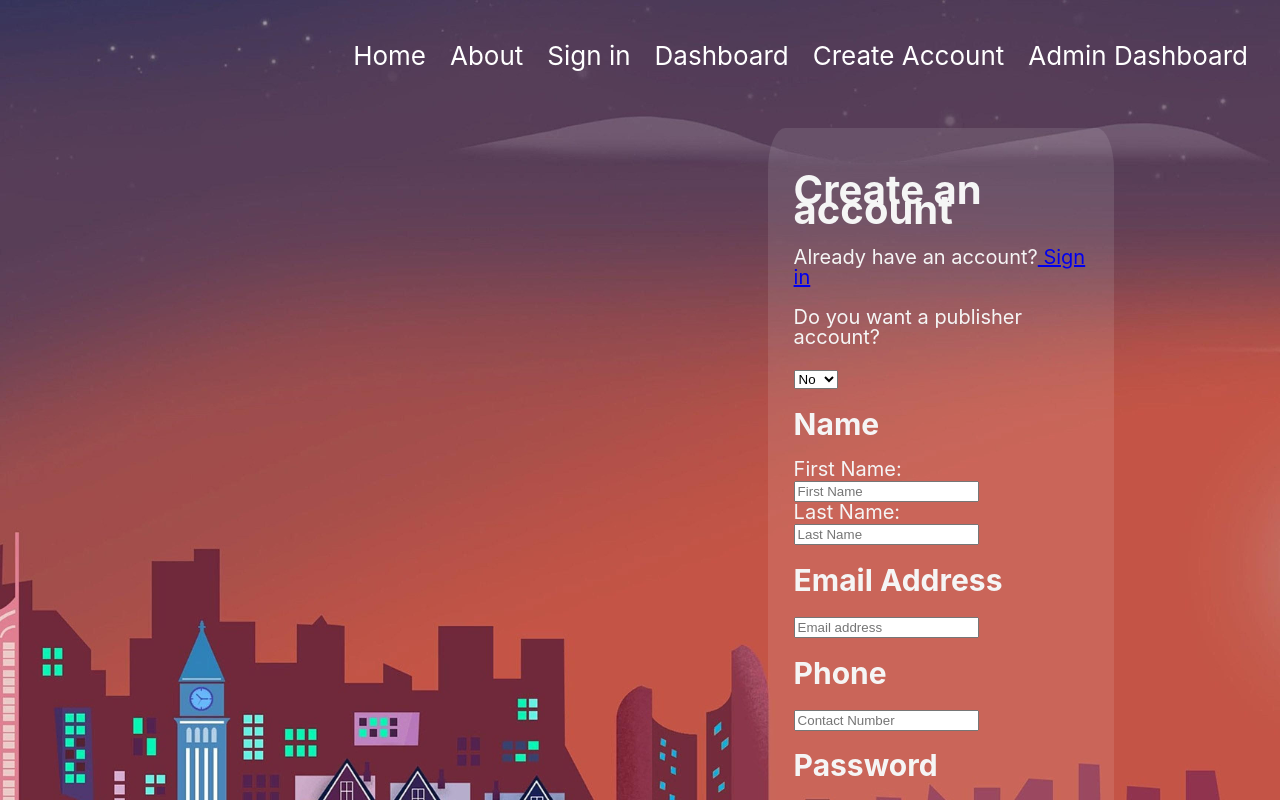
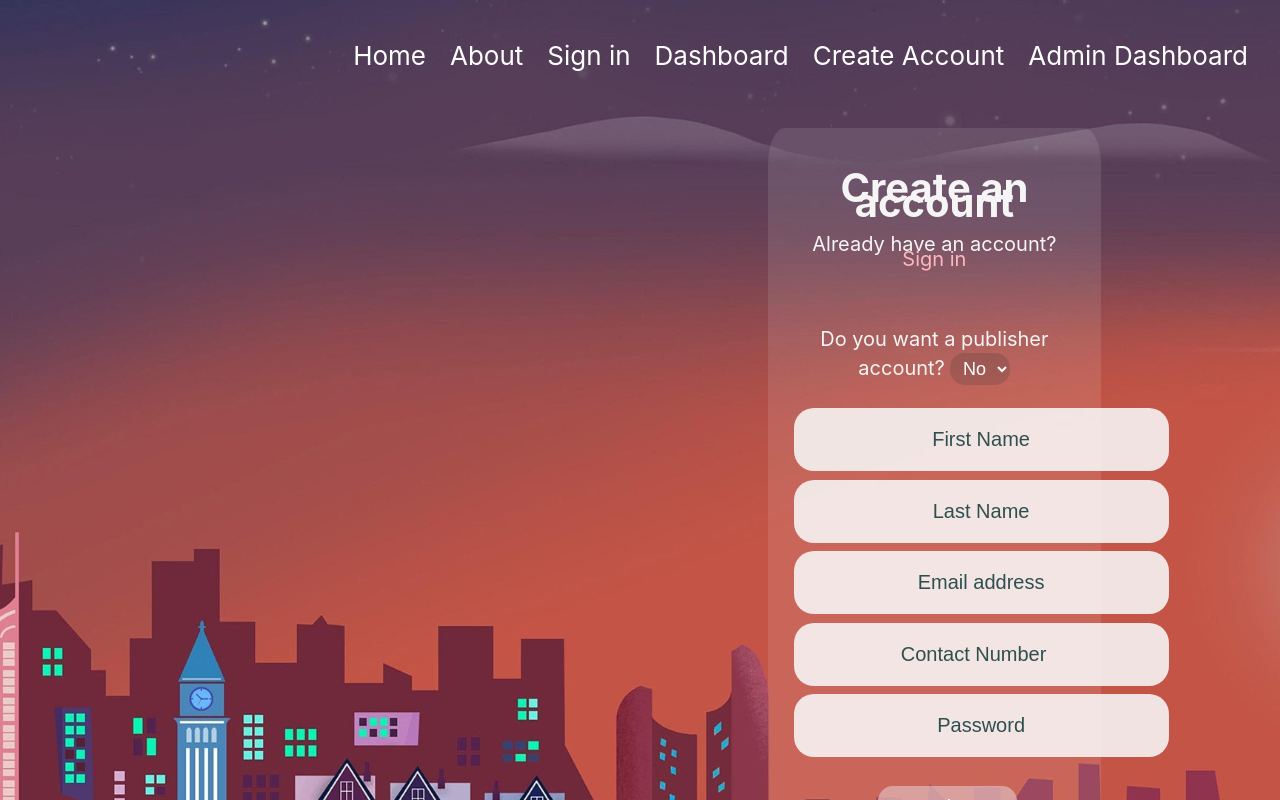
Before and after one commit to shwetamasrani/CustomEbook, a React (Create React App) app in the folder src/main/webapp/custom-ebook/: page /SignUp in a window 1280 px wide. Shown: the top 800 px of the page. Built offline with nearby package versions, Linux system fonts and the light colour scheme.

Commit message:
Front end fixed

```diff
--- a/src/main/webapp/custom-ebook/src/App.css
+++ b/src/main/webapp/custom-ebook/src/App.css
@@ -68,12 +68,12 @@ label.logo {
 }
 .Welcome .login{
   width: 30%;
-  padding: 10% 0 50% 70%;
   line-height: 10px;
 }
 .SignIn{
   color: whitesmoke;
   position: absolute;
+    text-align: center;
   margin: 10% 10% 0% 60%;
   font-size: 20px;
   width: 20%;
@@ -83,12 +83,16 @@ label.logo {
   border: 1px -o-highlight-border solid ;
   background-color: rgba(255, 255, 255,0.1);
 }
-.SignIn .register{
-  size: 20px;
-  align-items: center;
+.SignIn a{
+    color: lightpink;
+    text-decoration: none;
 }
-.SignIn .registerButton{
-  background-color: rgba(52, 52, 52, 0.2);
+.SignIn a:hover{
+    color: lavenderblush;
+}
+
+button{
+    background-color: rgba(222, 176, 176, 0.8);
     border: none;
     color: white;
     padding: 10px 32px;
@@ -96,21 +100,29 @@ label.logo {
     text-decoration: none;
     display: inline-block;
     font-size: 20px;
-  margin-top: 5%;
-  border-radius: 12px;
+    margin:5% 30% 0 30%;
+    border-radius: 15px;
 }
 
 .SignUp{
   color: whitesmoke;
   position: absolute;
-  margin: 10% 10% 0% 60%;
+    text-align: center;
+  margin: 10% 10% 0 60%;
   font-size: 20px;
-  width: 23%;
+  width: 22%;
   padding: 2%;
-  line-height: 20px;
+  line-height: 15px;
   border-radius: 5%;
   border: 1px -o-highlight-border solid ;
-  background-color: rgba(255, 255, 255,0.1);
+  background-color: rgba(255, 255, 255,0.1);;
+}
+.SignUp a{
+    text-decoration: none;
+    color: lightpink;
+}
+.SignUp a:hover{
+    color: hotpink;
 }
 
 
@@ -162,3 +174,31 @@ label.logo {
   border: 1px -o-highlight-border solid ;
   background-color: rgba(255, 255, 255,0.1);
 }
+input{
+    background-color: rgba(247, 243, 243, 0.9);
+;
+    border: none;
+    color: black;
+    padding: 20px 55px;
+    text-align: center;
+    text-decoration: none;
+    display: inline-block;
+    font-size: 20px;
+    margin-top: 3%;
+    border-radius: 20px;
+}
+input::placeholder {
+    color: darkslategrey;
+}
+select{
+    background-color: rgba(52, 52, 52, 0.2);
+    border: none;
+    color: white;
+    padding: 5px 5px;
+    text-align: center;
+    text-decoration: none;
+    display: inline-block;
+    font-size: 18px;
+    margin-top: 2%;
+    border-radius: 15px;
+}
--- a/src/main/webapp/custom-ebook/src/component/SignIn.js
+++ b/src/main/webapp/custom-ebook/src/component/SignIn.js
@@ -23,12 +23,11 @@ class SignIn extends Component{
         return (
             <div className="SignIn">
                 <div className="register">
-                    <h2>Sign In</h2>
-                    <p>New at the portal?<Link to="/SignUp"> Sign Up</Link></p>
+                    <h1>Sign In</h1>
                 </div>
                 <div className="main">
                     <form>
-                        <h4 className="name">Email Address</h4>
+                        {/*<h4 className="name">Email Address</h4>*/}
                         <input
                             type="email"
                             name="email"
@@ -39,7 +38,7 @@ class SignIn extends Component{
                             onChange={this.handleChange}
                         />
                         <br/>
-                        <h4 className="name">Password</h4>
+                        {/*<h4 className="name">Password</h4>*/}
                         <input
                             type="password"
                             name="password"
@@ -52,7 +51,9 @@ class SignIn extends Component{
                         <h3 style={{display: this.state.errorMessage ? "block" : "none"}}>Incorrect
                             Username/Password</h3>
                         <br/>
-                        <button className="registerButton" onClick={this.handleClick} >Sign in</button>
+                        <button className="registerButton" onClick={this.handleClick} >Login</button>
+                        <p>New at the portal?<Link to="/SignUp"> Sign Up</Link></p>
+
                     </form>
                 </div>
             </div>
--- a/src/main/webapp/custom-ebook/src/component/SignUp.js
+++ b/src/main/webapp/custom-ebook/src/component/SignUp.js
@@ -13,7 +13,7 @@ class SignUp extends Component {
             contactNumber: "",
             password: "",
             companyName: "",
-            isPublisher:"No"
+            isPublisher: "No"
         }
         this.handleChange = this.handleChange.bind(this)
         this.saveUser = this.saveUser.bind(this);
@@ -31,7 +31,7 @@ class SignUp extends Component {
         let user = {
             firstName: this.state.firstName, lastName: this.state.lastName, email: this.state.email,
             contactNumber: this.state.contactNumber, password: this.state.password, companyName: this.state.companyName,
-            publisherFlag: this.state.isPublisher==="Yes"
+            publisherFlag: this.state.isPublisher === "Yes"
         }
 
         console.log('User =>' + JSON.stringify(user));
@@ -47,11 +47,12 @@ class SignUp extends Component {
                 <div className="register">
                     <h1>Create an account</h1>
                     <p>Already have an account?<Link to="/SignIn"> Sign in</Link></p>
+                    <br/><br/><br/>
                 </div>
                 <div className="main">
                     <form onSubmit={this.handleSubmit}>
-                        <label className="firstLabel">Do you want a publisher account?</label>
-                        <br/><br/>
+                        {/*<h2 className="type">Account Type</h2>*/}
+                        <label className="firstLabel">Do you want a publisher account?  </label>
                         <select
                             name="isPublisher"
                             id="isPublisher"
@@ -60,21 +61,23 @@ class SignUp extends Component {
                             <option value="No">No</option>
                             <option value="Yes">Yes</option>
                         </select>
-                        <div style={{display:this.state.isPublisher==="Yes"? "block":"none"}}>
-                            <h2 className="name">Company Name</h2>
+                        <br/><br/>
+                        <div style={{display: this.state.isPublisher === "Yes" ? "block" : "none"}}>
+                            {/*<h2 className="name">Company Name</h2>*/}
                             <input
                                 type="text"
                                 name="companyName"
                                 className="companyName"
-                                placeholder="companyName"
+                                placeholder="Company Name"
                                 value={this.state.companyName}
                                 onChange={this.handleChange}
                             />
-                            <br/><br/>
+                            {/*<br/><br/>*/}
                         </div>
-                        <div style={{display:this.state.isPublisher==="No"? "block":"none"}} id="name">
-                            <h2 className="name">Name</h2>
-                            <label className="firstLabel">First Name: </label>
+                        <div style={{display: this.state.isPublisher === "No" ? "block" : "none"}} id="name">
+                            {/*<h2 className="name">Name</h2>*/}
+                            {/*<label className="firstLabel">First Name: </label>*/}
+
                             <input
                                 type="text"
                                 name="firstName"
@@ -83,8 +86,8 @@ class SignUp extends Component {
                                 value={this.state.firstName}
                                 onChange={this.handleChange}
                             />
-                            <br/>
-                            <label className="lastLabel">Last Name: </label>
+                            {/*<br/>*/}
+                            {/*<label className="lastLabel">Last Name: </label>*/}
                             <input
                                 type="text"
                                 name="lastName"
@@ -94,7 +97,7 @@ class SignUp extends Component {
                                 onChange={this.handleChange}
                             />
                         </div>
-                        <h2 className="name">Email Address</h2>
+                        {/*<h2 className="name">Email Address</h2>*/}
                         <input
                             type="email"
                             name="email"
@@ -104,8 +107,8 @@ class SignUp extends Component {
                             value={this.state.email}
                             onChange={this.handleChange}
                         />
-                        <br/>
-                        <h2 className="name">Phone</h2>
+                        {/*<br/>*/}
+                        {/*<h2 className="name">Phone</h2>*/}
                         <input
                             type="number"
                             name="contactNumber"
@@ -115,8 +118,8 @@ class SignUp extends Component {
                             value={this.state.contactNumber}
                             onChange={this.handleChange}
                         />
-                        <br/>
-                        <h2 className="name">Password</h2>
+                        {/*<br/>*/}
+                        {/*<h2 className="name">Password</h2>*/}
                         <input
                             type="password"
                             name="password"
@@ -127,8 +130,6 @@ class SignUp extends Component {
                             onChange={this.handleChange}
                         />
                         <br/><br/>
-                        <h2 className="type">Account Type</h2>
-
                         <button className="registerButton" onClick={this.saveUser}>Register</button>
                     </form>
                 </div>
```
Lines whose indentation alone changed are shown as unchanged.
